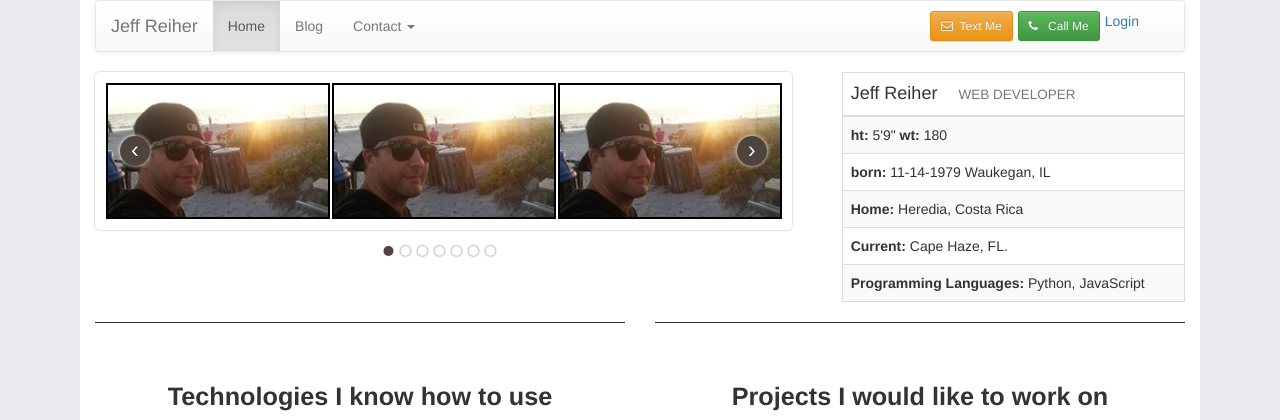
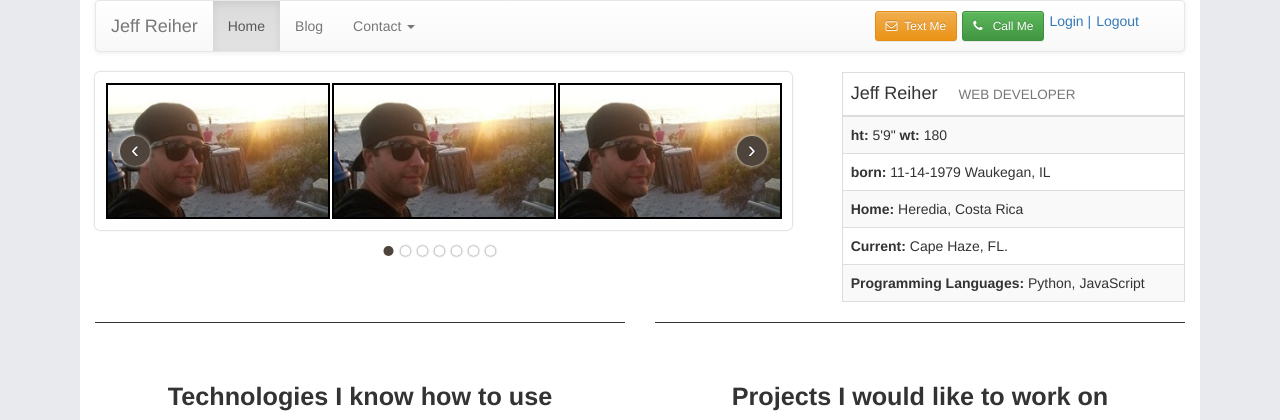
Before and after one commit to jreiher2003/jeff-heroku, a Flask app: page / in a window 1280 px wide. Shown: the top 420 px of the page. Run offline with Flask 2, Linux system fonts and the light colour scheme; some libraries are stand-ins or nearby versions.

Commit message:
add logout link to header and message flashing to base

```diff
--- a/templates/base1.html
+++ b/templates/base1.html
@@ -51,7 +51,9 @@
             </ul>
 
             <ul class="list-unstyled nav-call">
-              <li class="pull-right hidden-xs"><a href="/login">Login</a></li>
+              <li class="pull-right hidden-xs"><a href="/logout">Logout</a></li>
+
+              <li class="pull-right hidden-xs"><a href="/login">Login&nbsp;|</a></li>
               <li class="pull-right hidden-xs"><a class="btn btn-success btn-sm" href="tel:+1-941-585-3084"><i class="fa fa-phone"></i>
                 &nbsp;&nbsp;Call Me</a></li>
               <li class="pull-right hidden-xs"><a class="btn btn-warning btn-sm" href="sms:+1-941-585-3084"><i class="fa fa-envelope-o"></i>&nbsp;&nbsp;Text Me</a></li>
@@ -60,6 +62,15 @@
           </div><!--/.nav-collapse -->
         </div><!--/.container-fluid nav -->
       </nav>
+      {% with messages = get_flashed_messages() %}
+      {% if messages %}
+      <ul class='flashes'>
+        {% for message in messages %}
+        <li>{{ message }}</li>
+        {% endfor %}
+      </ul>
+      {% endif %}
+      {% endwith %}
       {%block section %}{% endblock %}
 
 
```
